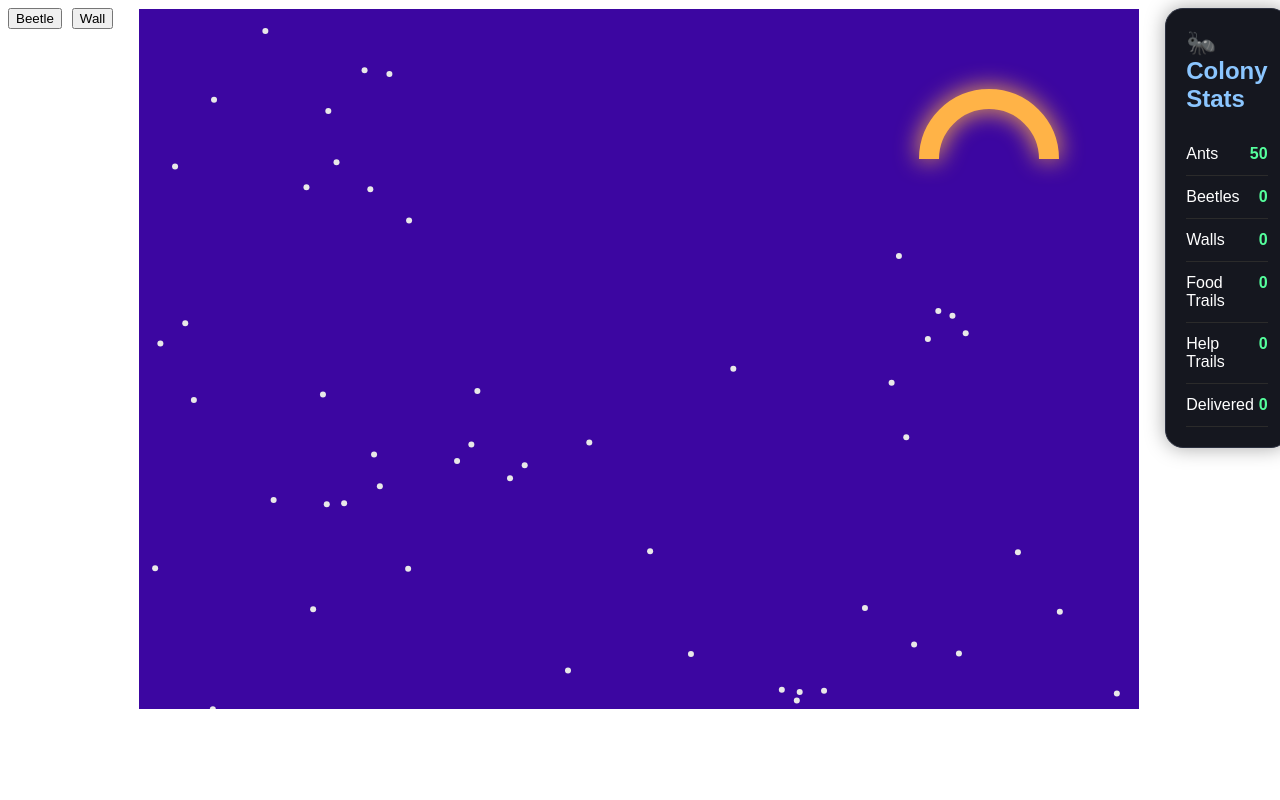
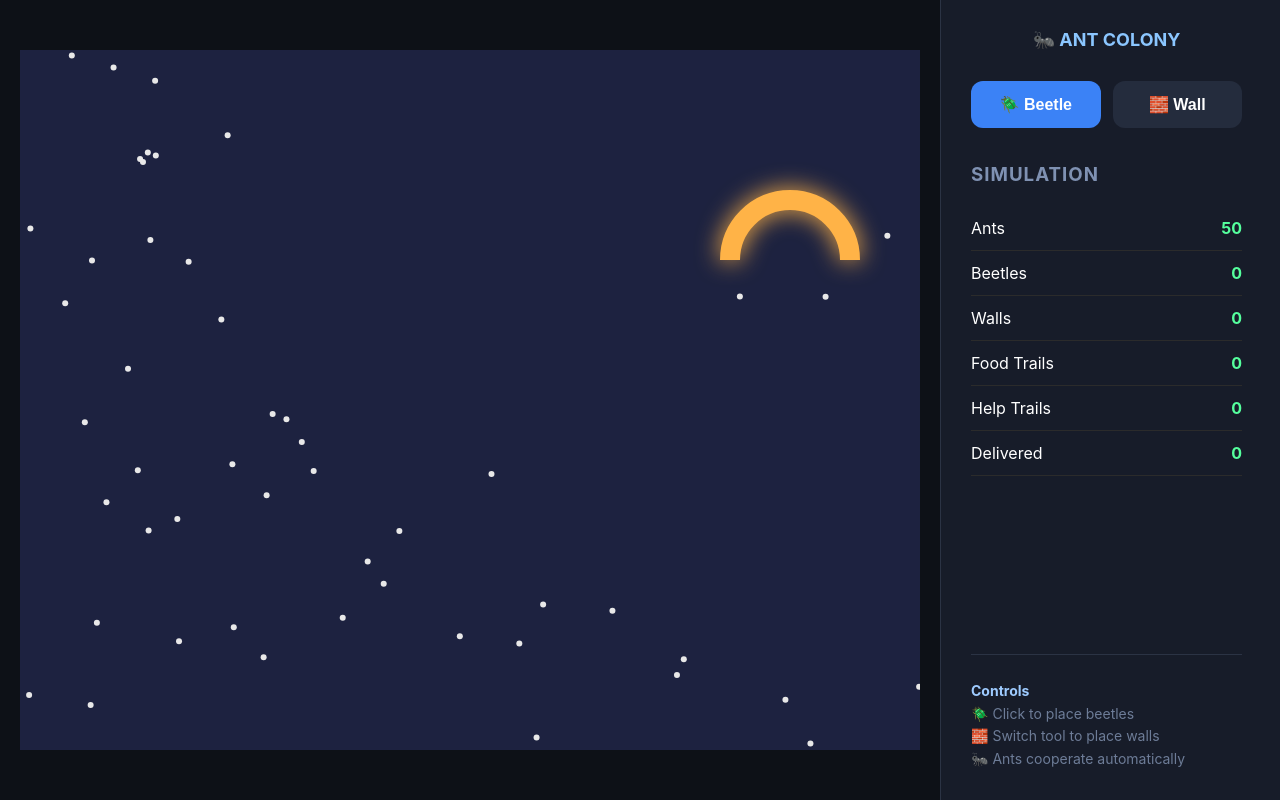
Before and after one commit to thasneem9/antcolonysimulator, a React (Vite) app: page / in a window 1280 px wide. Built offline with nearby package versions, Linux system fonts and the light colour scheme.

Commit message:
ui-color-theme-polish

```diff
--- a/src/App.jsx
+++ b/src/App.jsx
@@ -1,6 +1,6 @@
 
 import Canvas from "./components/Canvas"
-
+import './app.css'
 function App() {
 
   return (
--- /dev/null
+++ b/src/app.css
@@ -0,0 +1,21 @@
+*{
+    margin:0
+}
+/* Dashboard scrollbar */
+
+::-webkit-scrollbar{
+    width:8px;
+}
+
+::-webkit-scrollbar-track{
+    background:#171c29;
+}
+
+::-webkit-scrollbar-thumb{
+    background:#39445b;
+    border-radius:20px;
+}
+
+::-webkit-scrollbar-thumb:hover{
+    background:#4d5b79;
+}
--- a/src/components/Canvas.jsx
+++ b/src/components/Canvas.jsx
@@ -65,8 +65,8 @@ const [stats, setStats] = useState({
     const canvas = canvasRef.current;
     const ctx = canvas.getContext("2d");
 
-    const nestX = 850;
-    const nestY = 150;
+    const nestX = 770;
+    const nestY = 210;
 
     // Create ants once
     antsRef.current = [];
@@ -684,126 +684,206 @@ if(tool==="beetle"){
 }
   }
 
-  return (
-   <div
+return (
+<div
 style={{
 display:"flex",
-gap:"25px",
-alignItems:"flex-start"
+height:"100vh",
+background:"#0d1117",
+overflow:"hidden",
+color:"white",
+fontFamily:"Inter, sans-serif"
 }}
 >
-    <div
+
+{/* Canvas Area */}
+
+<div
+style={{
+flex:1,
+display:"flex",
+justifyContent:"center",
+alignItems:"center"
+}}
+>
+
+<canvas
+ref={canvasRef}
+onClick={handleCanvasClick}
+width={900}
+height={700}
+style={{
+background:"#1d2240",
+display:"block"
+}}
+/>
+
+</div>
+
+{/* Dashboard */}
+
+<div
+style={{
+width:340,
+height:"100vh",
+background:"#171c29",
+borderLeft:"1px solid #2b3344",
+padding:"30px 38px 30px 30px",
+boxSizing:"border-box",
+display:"flex",
+flexDirection:"column",
+
+overflowY:"auto",
+overflowX:"hidden",
+
+}}
+>
+
+<h1
+style={{
+    margin:0,
+    marginBottom:30,
+    fontSize:18,
+    fontWeight:700,
+    color:"#8bc6ff",
+
+    textAlign:"center",
+    lineHeight:1.15
+}}
+>
+🐜 ANT COLONY
+</h1>
+
+{/* Tool Buttons */}
+
+<div
 style={{
 display:"flex",
-gap:"10px",
-marginBottom:"15px"
+gap:12,
+marginBottom:35,
+
 }}
 >
 
 <button
 onClick={()=>setTool("beetle")}
+style={{
+flex:1,
+padding:"14px",
+border:"none",
+borderRadius:12,
+cursor:"pointer",
+fontSize:16,
+fontWeight:600,
+background:
+tool==="beetle"
+? "#3b82f6"
+: "#242c3d",
+color:"white",
+transition:"0.2s",
+}}
 >
-
-Beetle
-
+🪲 Beetle
 </button>
 
 <button
 onClick={()=>setTool("wall")}
+style={{
+flex:1,
+padding:"14px",
+border:"none",
+borderRadius:12,
+cursor:"pointer",
+fontSize:16,
+fontWeight:600,
+background:
+tool==="wall"
+? "#10b981"
+: "#242c3d",
+color:"white",
+transition:"0.2s"
+}}
 >
-
-Wall
-
+🧱 Wall
 </button>
 
 </div>
-<div>
-    <canvas
-      ref={canvasRef}
-      onClick={handleCanvasClick}
-      width={1000}
-      height={700}
-      style={{
-        border: "1px solid white",
-        background: "#3c06a1",
-      }}
-    />
-    </div>
-    <div
+
+<h3
 style={{
-
-width:280,
-
-background:"#15171f",
-
-border:"1px solid #2c3140",
-
-borderRadius:18,
-
-padding:20,
-
-color:"white",
-
-boxShadow:"0 0 20px rgba(0,0,0,.35)",
-
-fontFamily:"sans-serif"
-
+marginTop:0,
+marginBottom:20,
+color:"#7f91b2",
+letterSpacing:1
 }}
 >
-
-<h2
-style={{
-
-marginTop:0,
-
-marginBottom:20,
-
-color:"#8bc6ff"
-
-}}
->
-
-🐜 Colony Stats
-
-</h2>
+SIMULATION
+</h3>
 
 <Stat
 label="Ants"
-
 value={stats.ants}
 />
 
 <Stat
 label="Beetles"
-
 value={stats.beetles}
 />
 
 <Stat
 label="Walls"
-
 value={stats.walls}
 />
 
 <Stat
 label="Food Trails"
-
 value={stats.foodPheromones}
 />
 
 <Stat
 label="Help Trails"
-
 value={stats.helpPheromones}
 />
 
 <Stat
 label="Delivered"
-
 value={stats.delivered}
 />
 
+<div
+style={{
+flex:1
+}}
+/>
+
+<div
+style={{
+paddingTop:25,
+borderTop:"1px solid #2b3344",
+color:"#6d7c97",
+fontSize:14,
+lineHeight:1.6
+}}
+>
+
+<b style={{color:"#9ecbff"}}>Controls</b>
+
+<br/>
+
+🪲 Click to place beetles
+
+<br/>
+
+🧱 Switch tool to place walls
+
+<br/>
+
+🐜 Ants cooperate automatically
+
 </div>
-    </div>
-  );
+
+</div>
+
+</div>
+);
 }
--- a/src/main.jsx
+++ b/src/main.jsx
@@ -2,6 +2,7 @@ import { StrictMode } from 'react'
 import { createRoot } from 'react-dom/client'
 
 import App from './App.jsx'
+
 
 createRoot(document.getElementById('root')).render(
   <StrictMode>
```
